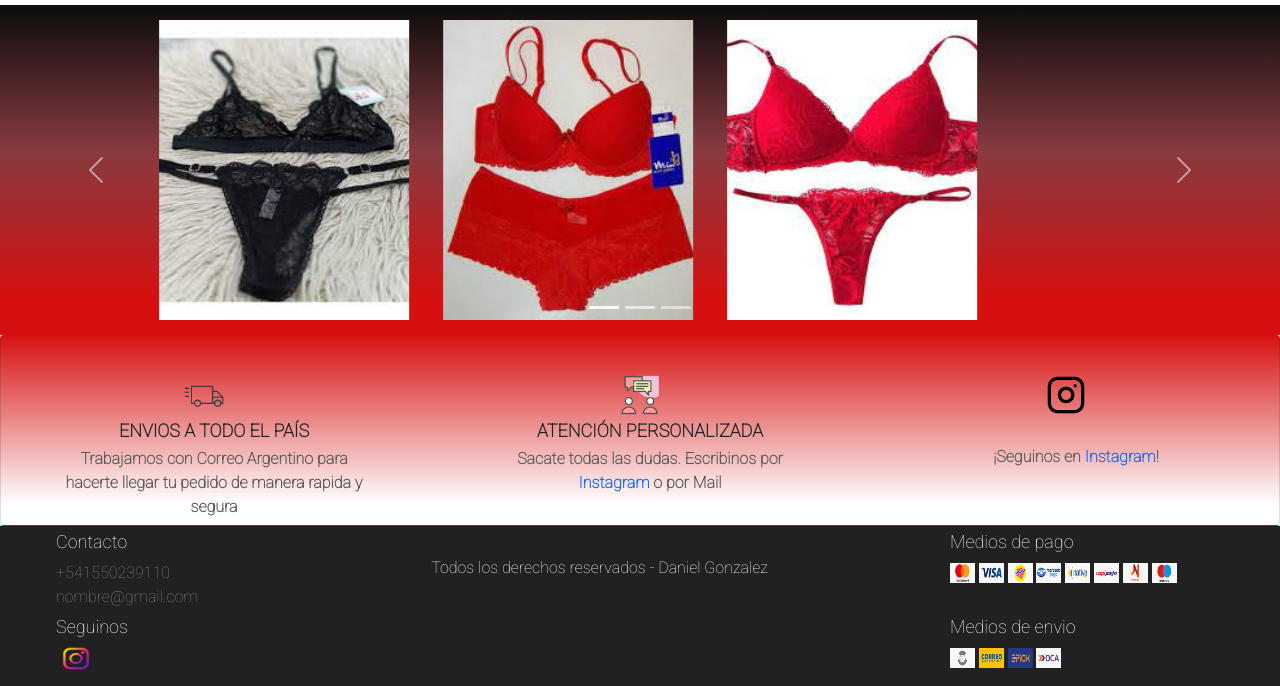
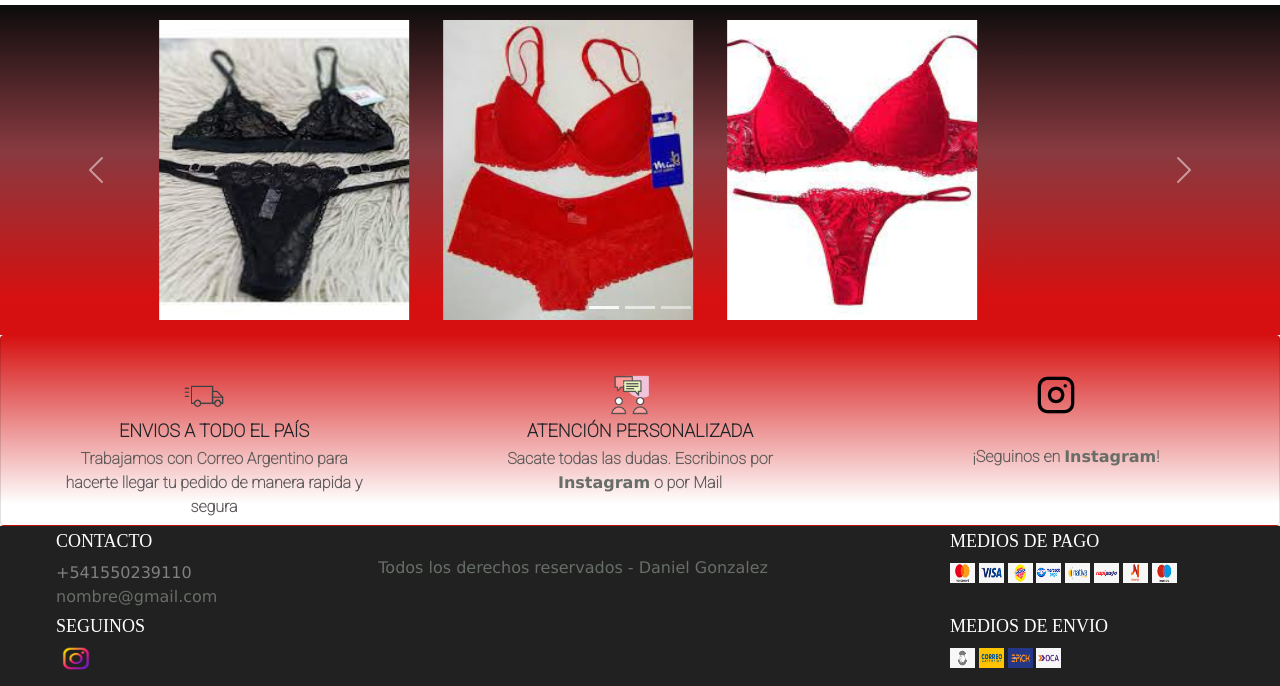
Before and after one commit to Daniel-Gonzalez-5560/CosmiLenceria, a plain HTML site: page index.html in a window 1280 px wide. Shown: the part 638-1324 px from the top of the page. Drawn offline with nearby package versions, Linux system fonts and the light colour scheme.

Commit message:
Agregado de sass2 y SEO

```diff
--- a/index.html
+++ b/index.html
@@ -4,13 +4,15 @@
     <meta charset="UTF-8">
     <meta http-equiv="X-UA-Compatible" content="IE=edge">
     <meta name="viewport" content="width=device-width, initial-scale=1.0">
+    <meta name="description" content="venta de lenceria de diseño, hecho a mano para todos los cuerpos con atencion personalizada y envios a todo el pais">
+    <meta name="keywords" content="lenceria,diseño, ropa interior, lenceria de diseño, body, conjunto de lenceria, cosmi, cosmo, talles de lenceria, productos, ropa interior, conjuntos, cuidado de prendas">
     <link href="https://cdn.jsdelivr.net/npm/bootstrap@5.1.3/dist/css/bootstrap.min.css" rel="stylesheet" integrity="sha384-1BmE4kWBq78iYhFldvKuhfTAU6auU8tT94WrHftjDbrCEXSU1oBoqyl2QvZ6jIW3" crossorigin="anonymous">
     <link rel="stylesheet" href="css/main.css">
     <link rel="preconnect" href="https://fonts.googleapis.com">
     <link rel="preconnect" href="https://fonts.gstatic.com" crossorigin>
     <link href="https://fonts.googleapis.com/css2?family=Jost:wght@300&family=Roboto:wght@100&display=swap" rel="stylesheet">
     <link rel="icon" href="imagenes/cosmi.png">
-    <title>Cosmi Lenceria</title>
+    <title>Cosmi Lenceria - Lenceria de diseño</title>
 </head>
     <body>
                 <!-- cabecera con barra de navegacion-->
--- /dev/null
+++ b/scss/_footer.scss
@@ -0,0 +1,43 @@
+
+//Maps
+$Textos:(
+    tFuente: 16px,
+    cLetra: rgb(103, 109, 103),
+    tLetra: verdana
+);
+
+//accedo a las llaves
+.pieDePagina p, a {
+    font-size: map-get($Textos, tFuente );
+    color: map-get($Textos, cLetra );
+    font-family: map-get($Textos, tLetra );
+}
+
+//Extend
+.mediosPago-logo {
+    width: 25px;
+    height: 20px;
+}
+
+.mediosEnvio-logo {
+    @extend .mediosPago-logo
+}
+
+.contacto-titulo {
+    font-family: 'Times New Roman', Times, serif;
+    font-size: 18px;
+    text-transform: uppercase;
+    color: white;
+}
+
+.redSocial-titulo {
+    @extend .contacto-titulo;
+}
+
+.mediosPago-titulo {
+    @extend .contacto-titulo;
+}
+
+.mediosEnvio-titulo {
+    @extend .contacto-titulo;
+}
--- a/scss/main.scss
+++ b/scss/main.scss
@@ -4,6 +4,8 @@
     font-family: 'Jost', sans-serif;
     font-family: 'Roboto', sans-serif;
 }
+
+
 
 //Declaracion de variables//
 
@@ -167,6 +169,7 @@ $fondo-titulo: rgb(158, 14, 14);
         }
 }
 
+
 .card {
     grid-area: cards;
     display: flex;
@@ -200,11 +203,25 @@ $fondo-titulo: rgb(158, 14, 14);
         }
 }
 
+//Mixins
+@mixin card ($width,$height,$m) {
+    width: $width;
+    height: $height;
+    margin: $m;
+}
+
 .card-envio {
-    width: 300px;
-    height: 150px;
-    margin:10px;
+    @include card (300px,150px,20px);
 }
+
+.card-atencion {
+    @include card (300px,150px,20px);
+}
+
+.card-seguinos {
+    @include card (300px,150px,20px);
+}
+
 .card-logo {
     width: 40px;
     height: 40px;
@@ -213,20 +230,10 @@ $fondo-titulo: rgb(158, 14, 14);
     margin-top: 20px;
 
 }
-.card-atencion {
-    width: 300px;
-    height: 150px;
-    margin: 20px;
-}
-
-.card-seguinos {
-    width: 300px;
-    height: 150px;
-}
-
 .seguinos-parrafo {
     margin-top: 30px;
 }
+//comienza el footer
 .pieDePagina {
     grid-area: footer;
     display: grid;
@@ -243,9 +250,6 @@ $fondo-titulo: rgb(158, 14, 14);
         }
 }
 
-.contacto-titulo {
-    font-size: 18px;
-}
 .contacto-medio {
     grid-area: contacto;
     width: 200px;
@@ -269,34 +273,23 @@ $fondo-titulo: rgb(158, 14, 14);
     grid-area: redsocial;
     width: 200px;
 }
-.redSocial-titulo {
-    font-size: 18px;
-}
+
 .mediosPago {
     grid-area: pago;
     width: 300px;
     margin-right: 30px;
     padding-top: 5px;
 }
-.mediosPago-titulo {
-    font-size: 18px;
-}
+
 .mediosEnvio {
     grid-area: envio;
     width: 300px;
     margin-right: 30px;
 }
-.mediosEnvio-titulo {
-    font-size: 18px;
-}
-.mediosPago-logo {
-    width: 25px;
-    height: 20px;
-}
-.mediosEnvio-logo {
-    width: 25px;
-    height: 20px;
-}
+//import//
+@import "_footer";
+
+
 
 /*Estilo del html "productos"*/
 .subtitulo {
```
Also changed, not shown: contacto.html (+3 -1 lines), cuidado-de-las-prendas.html (+3 -1 lines), productos.html (+3 -1 lines), talles.html (+3 -1 lines), css/main.css, 1 other file.
